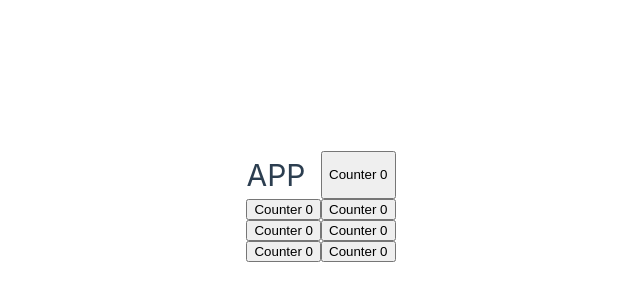
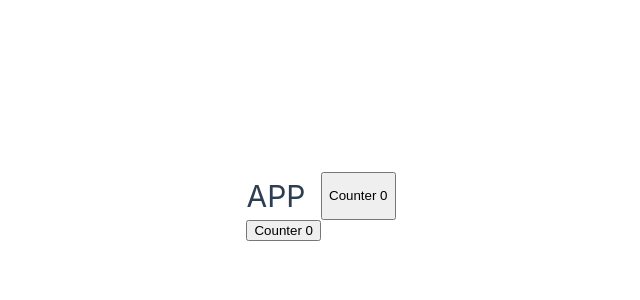
Before and after one commit to XIMENAVELASCOVAZQUEZ/components-1, a Vue app: page / in a window 1280 px wide. Shown: the part 194-494 px from the top of the page, without its empty margins (319-959 px from the left). Built offline with nearby package versions, Linux system fonts and the light colour scheme.

Commit message:
feat: :sparkles: PascalCase vs kebab-case

```diff
--- a/src/App.vue
+++ b/src/App.vue
@@ -8,10 +8,5 @@ import ButtonCounter from './components/ButtonCounter.vue'
 <template>
   <h1>APP</h1>
   <ButtonCounter ></ButtonCounter>
-  <ButtonCounter ></ButtonCounter>
-  <ButtonCounter ></ButtonCounter>
-  <ButtonCounter ></ButtonCounter>
-  <ButtonCounter ></ButtonCounter>
-  <ButtonCounter ></ButtonCounter>
-  <ButtonCounter ></ButtonCounter>
+  <button-counter></button-counter>
 </template>
```
